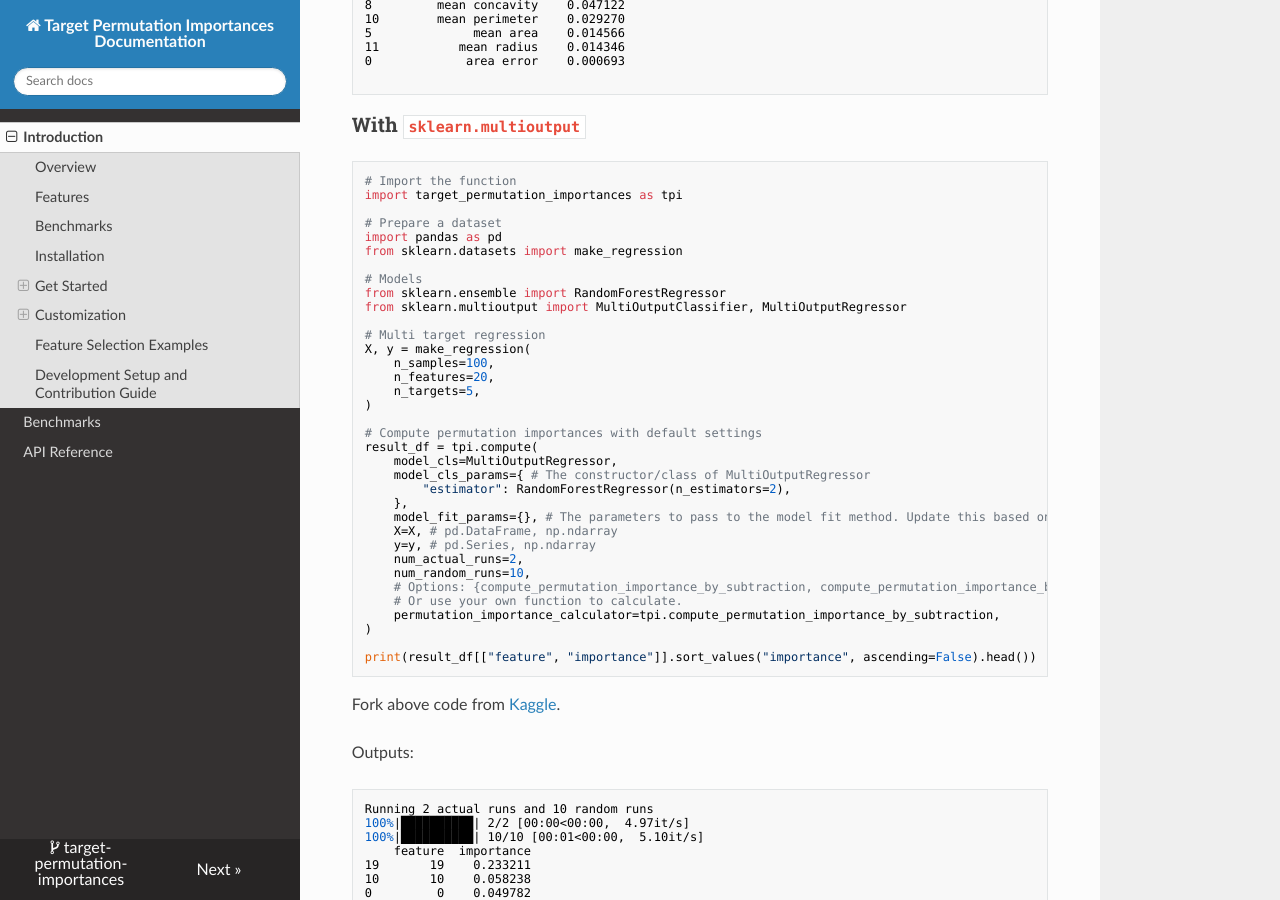
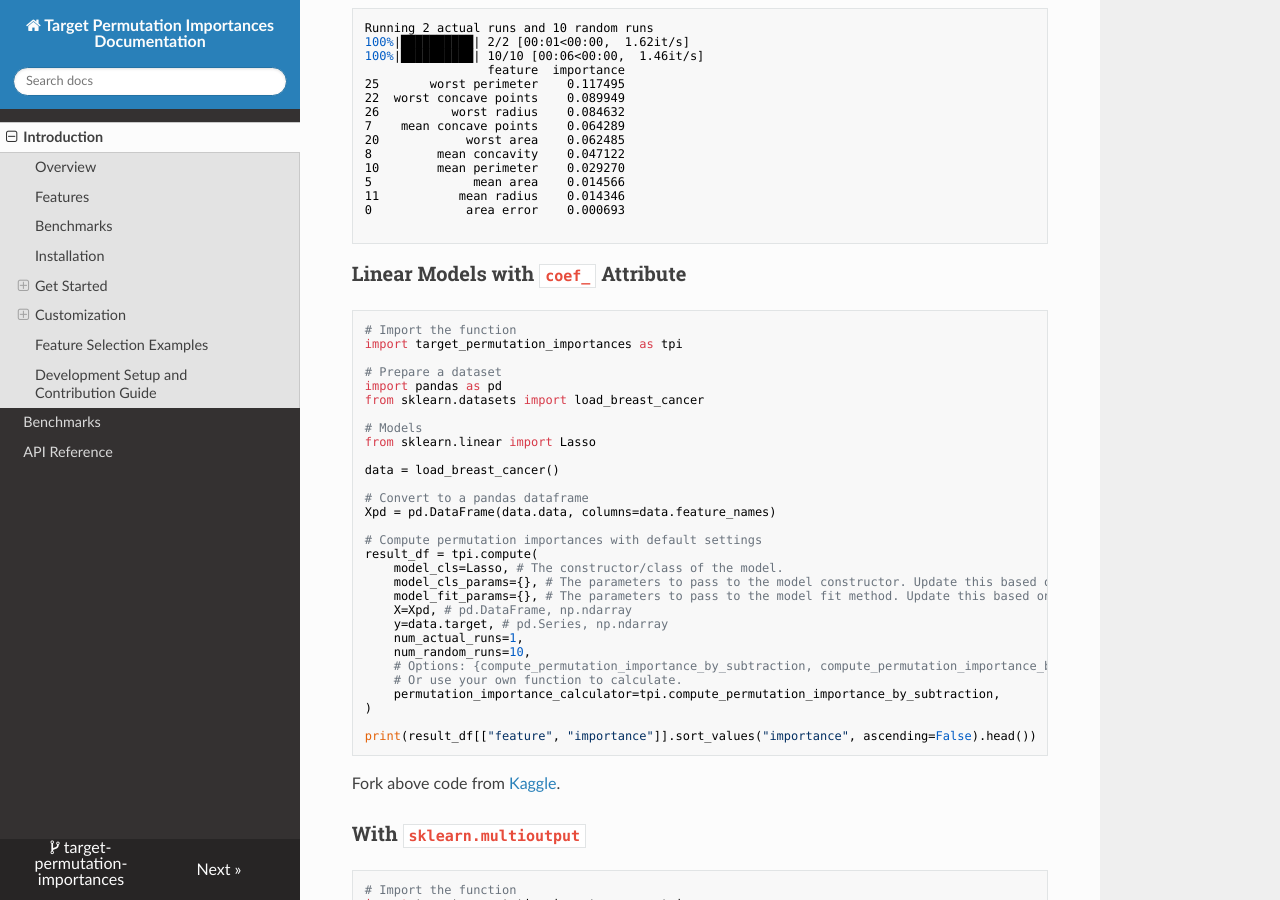
Before and after one commit to kingychiu/target-permutation-importances, an MkDocs documentation site: the page built from docs/index.md, in a window 1280 px wide and 900 px high, scrolled down 3402 px. Built offline with MkDocs 1.6.1, drawn with Linux system fonts in a browser that asks for light colours; nearby versions of some CDN libraries; some of the changed text lies outside the part shown.

Commit message:
Support models with coef_

````diff
--- a/docs/index.md
+++ b/docs/index.md
@@ -41,10 +41,15 @@ This method were originally proposed/implemented by:
 
 ## Features
 1. Compute null importances with only one function call.
-2. Support models with `sklearn` `feature_importances_` interface, including
-   `RandomForestClassifier`, `RandomForestRegressor`, `XGBClassifier`. `XGBRegressor`, `LGBMClassifier`, `LGBMRegressor`,
-   `CatBoostClassifier` and `CatBoostRegressor` etc.
-3. Support `sklearn`'s `MultiOutputClassifier` or `MultiOutputRegressor` interface.
+2. Support tree models with sklearn's `feature_importances_` attribute, such as
+   - `RandomForestClassifier`, `RandomForestRegressor`,
+   - `XGBClassifier`. `XGBRegressor`,
+   - `LGBMClassifier`, `LGBMRegressor`,
+   - `CatBoostClassifier`, `CatBoostRegressor` etc.
+3. Support linear models with sklearn's `coef_` attribute, such as
+    - `Lasso`
+    - `LinearSVC`
+4. Support `sklearn`'s `MultiOutputClassifier` or `MultiOutputRegressor` interface.
 4. Support data in `pandas.DataFrame` and `numpy.ndarray`
 5. Highly customizable with both the exposed `compute` and `generic_compute` functions.
 6. Proven effectiveness in Kaggle competitions and in [`Our Benchmarks Results`](https://target-permutation-importances.readthedocs.io/en/latest/benchmarks/).
@@ -102,7 +107,7 @@ beartype = "^0.14.1"
 
 ## Get Started
 
-### With models with standard `sklearn` interface
+### Tree Models with `feature_importances_` Attribute
 
 ```python
 # Import the function
@@ -158,6 +163,43 @@ Running 2 actual runs and 10 random runs
 0             area error    0.000693
 
 ```
+
+
+### Linear Models with `coef_` Attribute
+
+```python
+# Import the function
+import target_permutation_importances as tpi
+
+# Prepare a dataset
+import pandas as pd
+from sklearn.datasets import load_breast_cancer
+
+# Models
+from sklearn.linear import Lasso
+
+data = load_breast_cancer()
+
+# Convert to a pandas dataframe
+Xpd = pd.DataFrame(data.data, columns=data.feature_names)
+
+# Compute permutation importances with default settings
+result_df = tpi.compute(
+    model_cls=Lasso, # The constructor/class of the model.
+    model_cls_params={}, # The parameters to pass to the model constructor. Update this based on your needs.
+    model_fit_params={}, # The parameters to pass to the model fit method. Update this based on your needs.
+    X=Xpd, # pd.DataFrame, np.ndarray
+    y=data.target, # pd.Series, np.ndarray
+    num_actual_runs=1,
+    num_random_runs=10,
+    # Options: {compute_permutation_importance_by_subtraction, compute_permutation_importance_by_division}
+    # Or use your own function to calculate.
+    permutation_importance_calculator=tpi.compute_permutation_importance_by_subtraction,
+)
+
+print(result_df[["feature", "importance"]].sort_values("importance", ascending=False).head())
+```
+Fork above code from [Kaggle](https://www.kaggle.com/code/kingychiu/target-permutation-importances-basic-usage/notebook).
 
 
 ### With `sklearn.multioutput`
--- a/pyproject.toml
+++ b/pyproject.toml
@@ -1,6 +1,6 @@
 [project]
 name = "target-permutation-importances"
-version = "1.0.16"
+version = "1.0.17"
 description = "Compute (Target) Permutation Importances of a machine learning model"
 authors = [{name = "Anthony Chiu", email = "kingychiu@gmail.com"}]
 maintainers = [{name = "Anthony Chiu", email = "kingychiu@gmail.com"}]
@@ -25,7 +25,7 @@ classifiers = [
 
 [tool.poetry]
 name = "target-permutation-importances"
-version = "1.0.16"
+version = "1.0.17"
 description = "Compute (Target) Permutation Importances of a machine learning model"
 authors = ["Anthony Chiu <kingychiu@gmail.com>"]
 maintainers = ["Anthony Chiu <kingychiu@gmail.com>"]
````
Also changed, not shown: README.md (+47 -5 lines), target_permutation_importances/__init__.py (+22 -2 lines), 1 other file.
